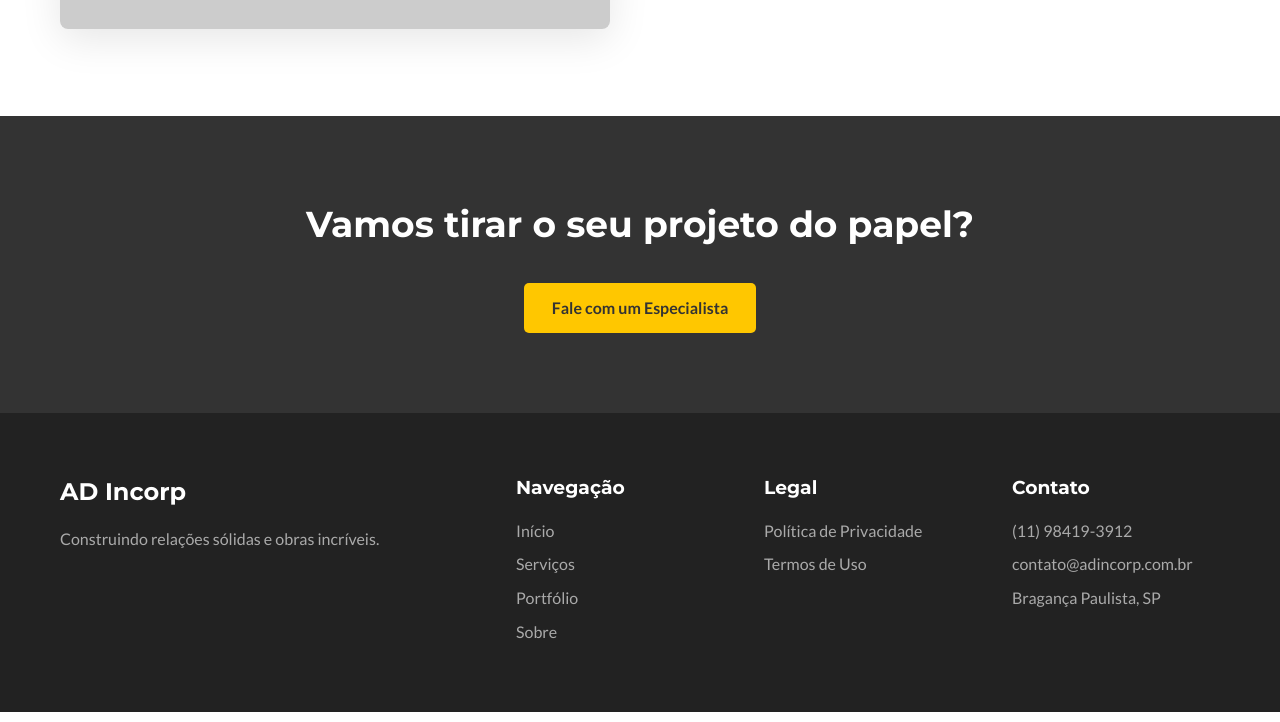
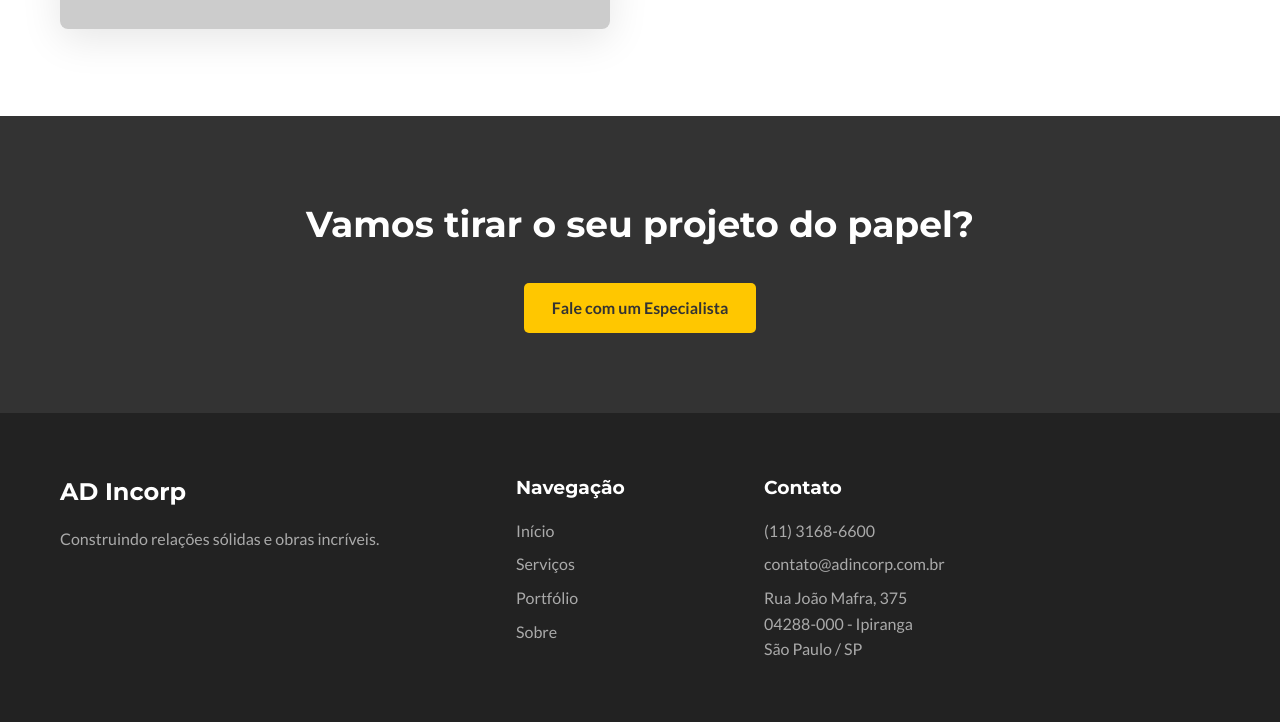
Before and after one commit to Dym00/Site-AD-Incorp, a plain HTML site: page index.html in a window 1280 px wide. Shown: the part 2512-3234 px from the top of the page. Drawn offline with Linux system fonts and the light colour scheme; placeholder pictures from the web are drawn by us.

Commit message:
add: mudanças no contato

```diff
--- a/index.html
+++ b/index.html
@@ -129,15 +129,11 @@
                     <a href="#sobre">Sobre</a>
                 </div>
                 <div class="footer-col">
-                    <h3>Legal</h3>
-                    <a href="#">Política de Privacidade</a>
-                    <a href="#">Termos de Uso</a>
-                </div>
-                <div class="footer-col">
                     <h3>Contato</h3>
-                    <a href="tel:11984193912">(11) 98419-3912</a>
+                    <a href="tel:1131686600">(11) 3168-6600</a>
                     <a href="mailto:contato@adincorp.com.br">contato@adincorp.com.br</a>
-                    <p>Bragança Paulista, SP</p>
+                    <p>Rua João Mafra, 375<br>04288-000 - Ipiranga<br>São
+                            Paulo / SP</p>
                 </div>
             </div>
         </div>
```
